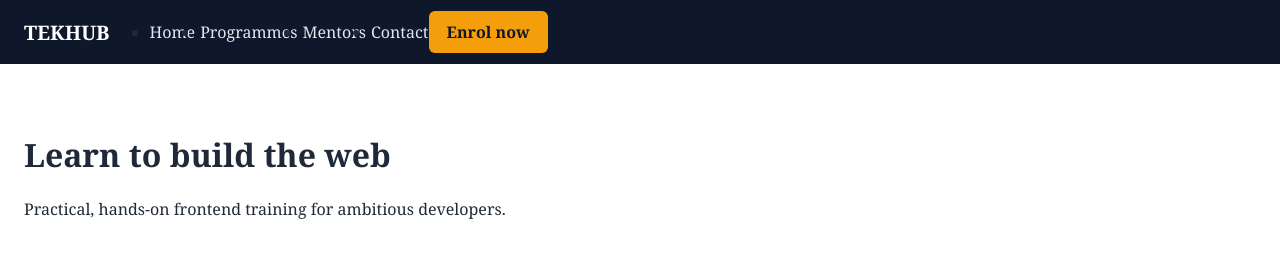
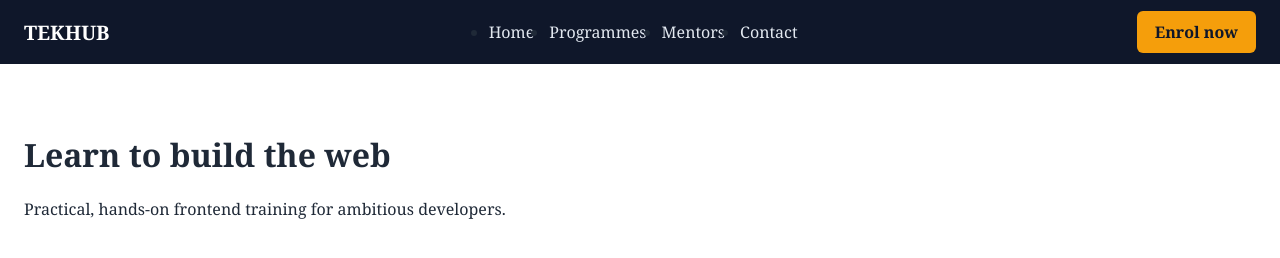
Before and after one commit to Miles01-wiz/Structure-Practice, a plain HTML site: page Bug-hunt/layouts/layout-1-navbar/broken/index.html in a window 1280 px wide. Drawn offline with Linux system fonts and the light colour scheme.

Commit message:
Fixed something

```diff
--- a/Bug-hunt/layouts/layout-1-navbar/broken/styles.css
+++ b/Bug-hunt/layouts/layout-1-navbar/broken/styles.css
@@ -11,7 +11,8 @@ body {
 .site-header {
   display: flex;
   align-items: center;
-  justify-content: space-betwen;
+  gap: 50px;
+  justify-content: space-between;
   height: 64px;
   width: 100%;
   padding: 0 24px;
@@ -33,7 +34,7 @@ nav a {
 .nav-links {
   display: flex;
   flex-direction: row;
-  gap: 5px;
+  gap: 15px;
 }
 
 .cta {
@@ -53,4 +54,9 @@ main {
   .nav-links {
     display: none;
   }
+
+  .site-header {
+    display: flex;
+    justify-content: space-around;
+  }
 }
```
